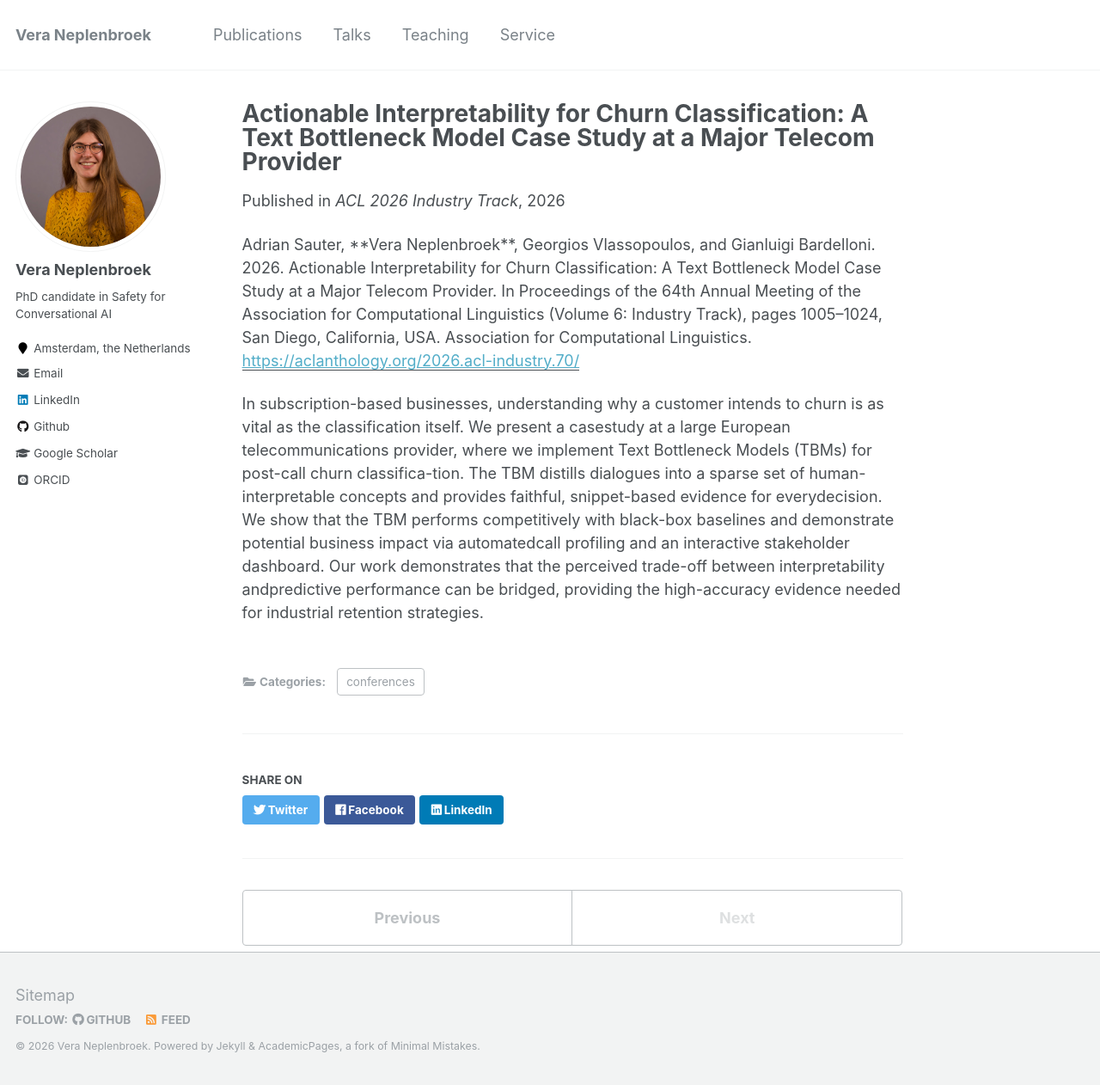
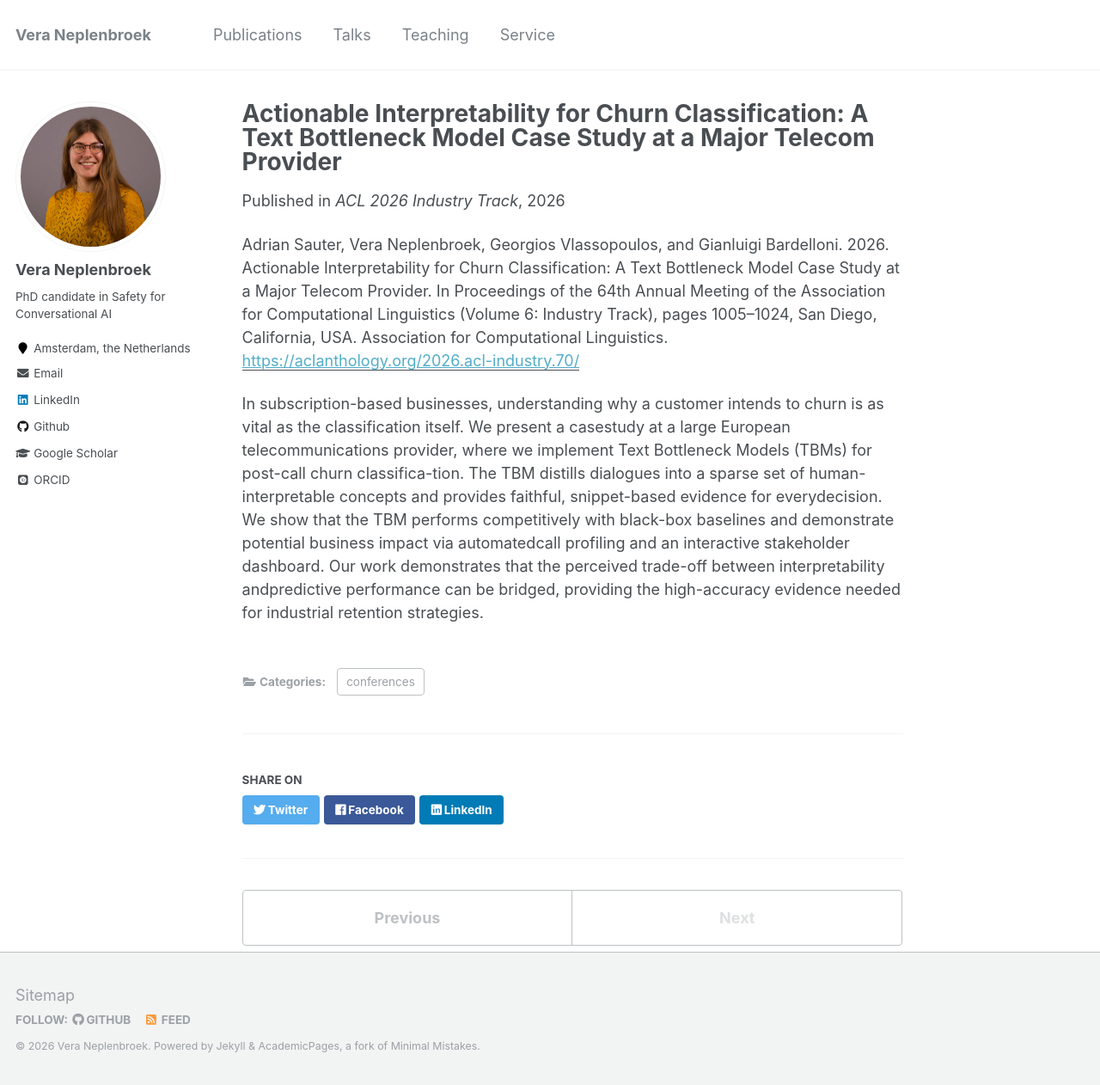
Before and after one commit to Veranep/Veranep.github.io, a Jekyll site: the page built from _publications/2026-07-03-actionable.md, in a window 1280 px wide and 1262 px high. Shown: the whole window at 86% size. Built offline with Jekyll 4.4.1, drawn with Linux system fonts in a browser that asks for light colours; some web fonts are replaced.

```diff
--- a/_publications/2026-07-03-actionable.md
+++ b/_publications/2026-07-03-actionable.md
@@ -7,6 +7,6 @@ excerpt: "In this work, we explore the application of Text Bottleneck Models (TB
 date: 2026-07-03
 venue: 'ACL 2026 Industry Track'
 paperurl: 'https://aclanthology.org/2026.acl-industry.70/'
-citation: "Adrian Sauter, **Vera Neplenbroek**, Georgios Vlassopoulos, and Gianluigi Bardelloni. 2026. Actionable Interpretability for Churn Classification: A Text Bottleneck Model Case Study at a Major Telecom Provider. In Proceedings of the 64th Annual Meeting of the Association for Computational Linguistics (Volume 6: Industry Track), pages 1005–1024, San Diego, California, USA. Association for Computational Linguistics."
+citation: "Adrian Sauter, Vera Neplenbroek, Georgios Vlassopoulos, and Gianluigi Bardelloni. 2026. Actionable Interpretability for Churn Classification: A Text Bottleneck Model Case Study at a Major Telecom Provider. In Proceedings of the 64th Annual Meeting of the Association for Computational Linguistics (Volume 6: Industry Track), pages 1005–1024, San Diego, California, USA. Association for Computational Linguistics."
 ---
 In subscription-based businesses, understanding why a customer intends to churn is as vital as the classification itself. We present a casestudy at a large European telecommunications provider, where we implement Text Bottleneck Models (TBMs) for post-call churn classifica-tion. The TBM distills dialogues into a sparse set of human-interpretable concepts and provides faithful, snippet-based evidence for everydecision. We show that the TBM performs competitively with black-box baselines and demonstrate potential business impact via automatedcall profiling and an interactive stakeholder dashboard. Our work demonstrates that the perceived trade-off between interpretability andpredictive performance can be bridged, providing the high-accuracy evidence needed for industrial retention strategies.
```
